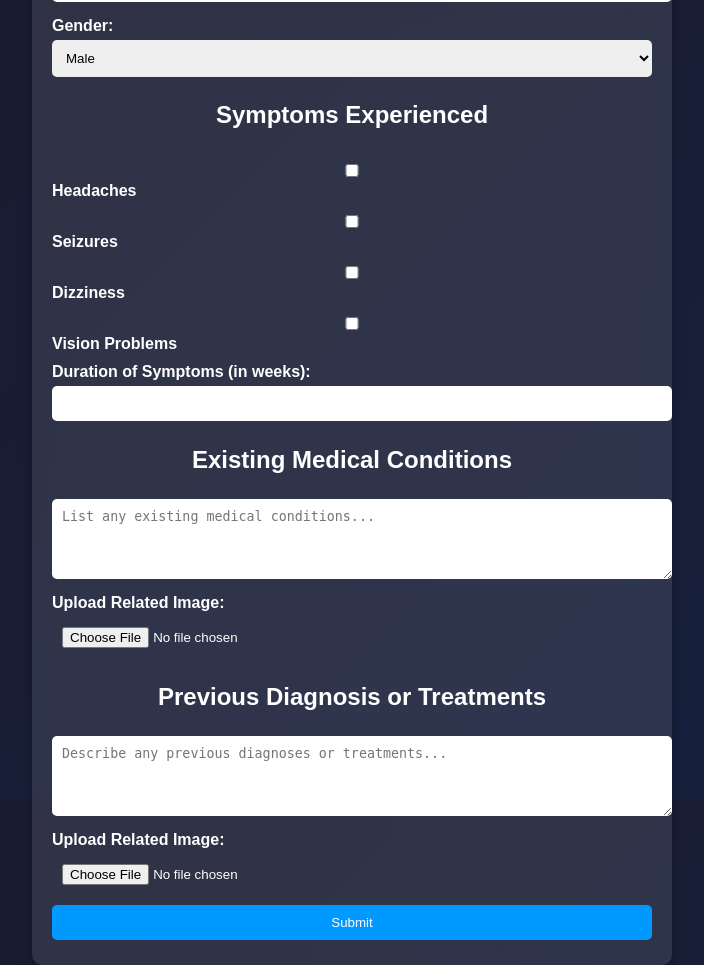
After one commit to himanshukshtriya0711/Brain-Tumor, a Django app: template accounts/templates/accounts/dashboard.html in a window 1280 px wide. The commit adds this page. Shown: the whole page, without its empty margins (288-992 px from the left). Run offline with Django 3.2, Linux system fonts and the light colour scheme; the template is opened without the code that fills it, so the values that code supplies are empty.

```diff
--- /dev/null
+++ b/accounts/templates/accounts/dashboard.html
@@ -0,0 +1,103 @@
+<!DOCTYPE html>
+<html lang="en">
+<head>
+    <meta charset="UTF-8">
+    <meta name="viewport" content="width=device-width, initial-scale=1.0">
+    <title>Brain Tumor Assessment Form</title>
+    <style>
+        body {
+            background: linear-gradient(135deg, #1a1a2e, #16213e);
+            font-family: Arial, sans-serif;
+            color: white;
+            display: flex;
+            justify-content: center;
+            align-items: center;
+            height: 100vh;
+            margin: 0;
+        }
+        .container {
+            width: 90%;
+            max-width: 600px;
+            background: rgba(255, 255, 255, 0.1);
+            backdrop-filter: blur(10px);
+            padding: 20px;
+            border-radius: 10px;
+            box-shadow: 0 4px 10px rgba(0, 0, 0, 0.3);
+            text-align: center;
+        }
+        h1 {
+            margin-bottom: 20px;
+        }
+        form {
+            display: flex;
+            flex-direction: column;
+            align-items: stretch;
+        }
+        label {
+            text-align: left;
+            font-weight: bold;
+            margin-top: 10px;
+        }
+        input, select, textarea, button {
+            width: 100%;
+            margin: 5px 0;
+            padding: 10px;
+            border: none;
+            border-radius: 5px;
+        }
+        button {
+            background: #0099ff;
+            color: white;
+            cursor: pointer;
+        }
+        button:hover {
+            background: #0066cc;
+        }
+    </style>
+    <script>
+        function handleSubmit(event) {
+            event.preventDefault();
+            alert("Form Submitted Successfully!");
+        }
+    </script>
+</head>
+<body>
+    <div class="container">
+        <h1>Brain Tumor Assessment</h1>
+        <form onsubmit="handleSubmit(event)">
+            <label for="age">Age:</label>
+            <input type="number" id="age" name="age" required>
+
+            <label for="gender">Gender:</label>
+            <select id="gender" name="gender" required>
+                <option value="male">Male</option>
+                <option value="female">Female</option>
+                <option value="other">Other</option>
+            </select>
+
+            <h2>Symptoms Experienced</h2>
+            <label><input type="checkbox" name="symptoms" value="headaches"> Headaches</label>
+            <label><input type="checkbox" name="symptoms" value="seizures"> Seizures</label>
+            <label><input type="checkbox" name="symptoms" value="dizziness"> Dizziness</label>
+            <label><input type="checkbox" name="symptoms" value="vision_problems"> Vision Problems</label>
+
+            <label for="duration">Duration of Symptoms (in weeks):</label>
+            <input type="number" id="duration" name="duration" required>
+
+            <h2>Existing Medical Conditions</h2>
+            <textarea id="conditions" name="conditions" rows="4" placeholder="List any existing medical conditions..."></textarea>
+
+            <label for="conditions_image">Upload Related Image:</label>
+            <input type="file" id="conditions_image" name="conditions_image" accept="image/*">
+
+            <h2>Previous Diagnosis or Treatments</h2>
+            <textarea id="previous_diagnosis" name="previous_diagnosis" rows="4" placeholder="Describe any previous diagnoses or treatments..."></textarea>
+
+            <label for="diagnosis_image">Upload Related Image:</label>
+            <input type="file" id="diagnosis_image" name="diagnosis_image" accept="image/*">
+
+            <button type="submit">Submit</button>
+        </form>
+    </div>
+</body>
+</html>
--- a/accounts/urls.py
+++ b/accounts/urls.py
@@ -1,7 +1,8 @@
 from django.urls import path
-from .views import signup, user_login  # Import login view
+from .views import signup, user_login,dashboard  # Import login view
 
 urlpatterns = [
     path('signup/', signup, name='signup'),
     path('login/', user_login, name='login'),  # Add login URL
+    path('dashboard/', dashboard, name='dashboard'),  # Add dashboard URL
 ]
--- a/accounts/views.py
+++ b/accounts/views.py
@@ -13,6 +13,9 @@ def home(request):
 
 def user_login(request):
     return render(request, 'accounts/login.html')  # Create this template
+
+def dashboard(request):
+    return render(request, 'accounts/dashboard.html')  # Create this template
 
 
 def signup(request):
@@ -56,6 +59,6 @@ def signup(request):
         user.save()
 
         messages.success(request, "Signup successful! You can now log in.")
-        return redirect('login')
+        return redirect('dashboard')
 
     return render(request, 'accounts/signup.html')
```
Also changed, not shown: accounts/templates/accounts/home.html (+86 -3 lines), accounts/static/css/dashboard.css (added), db.sqlite3.
